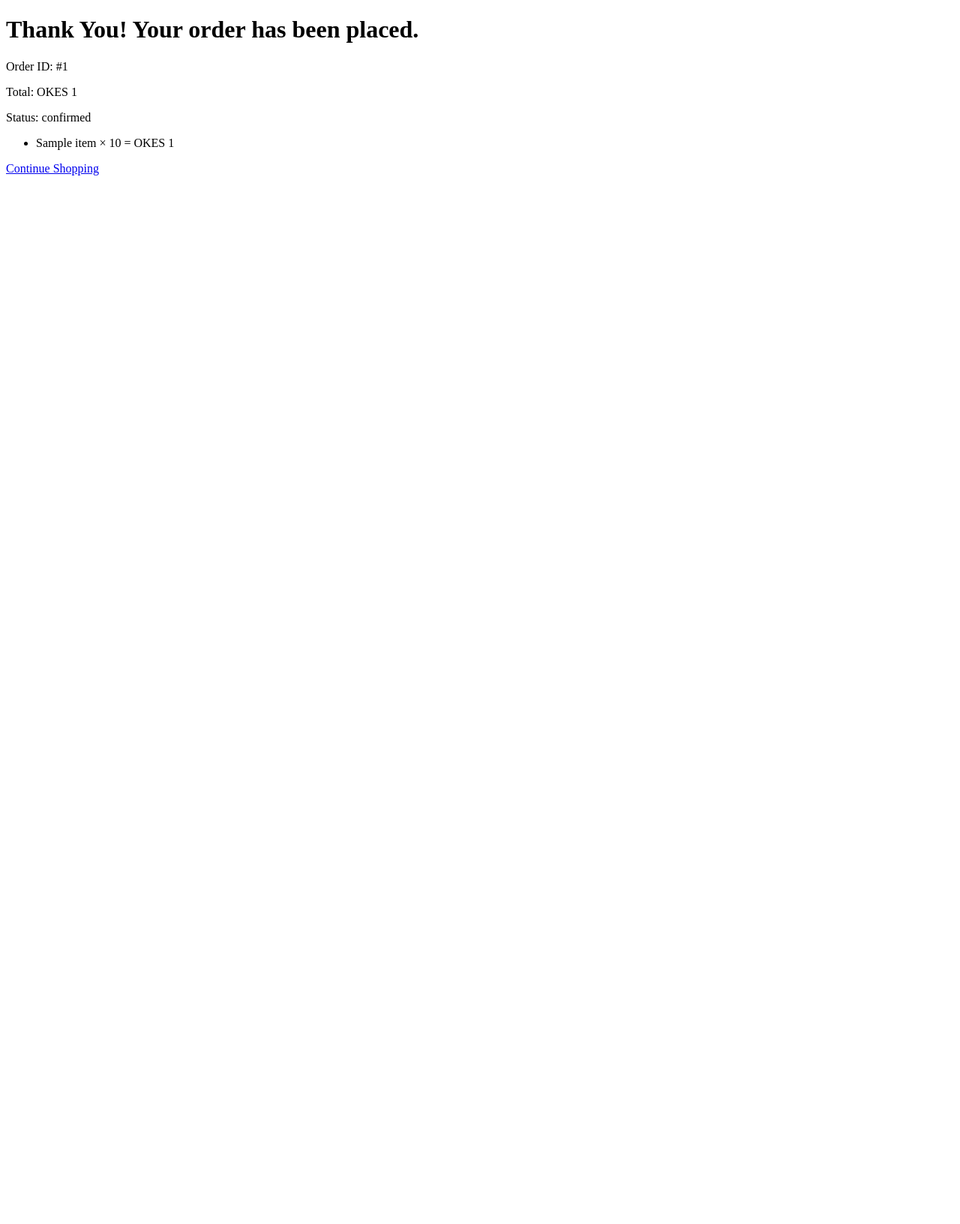
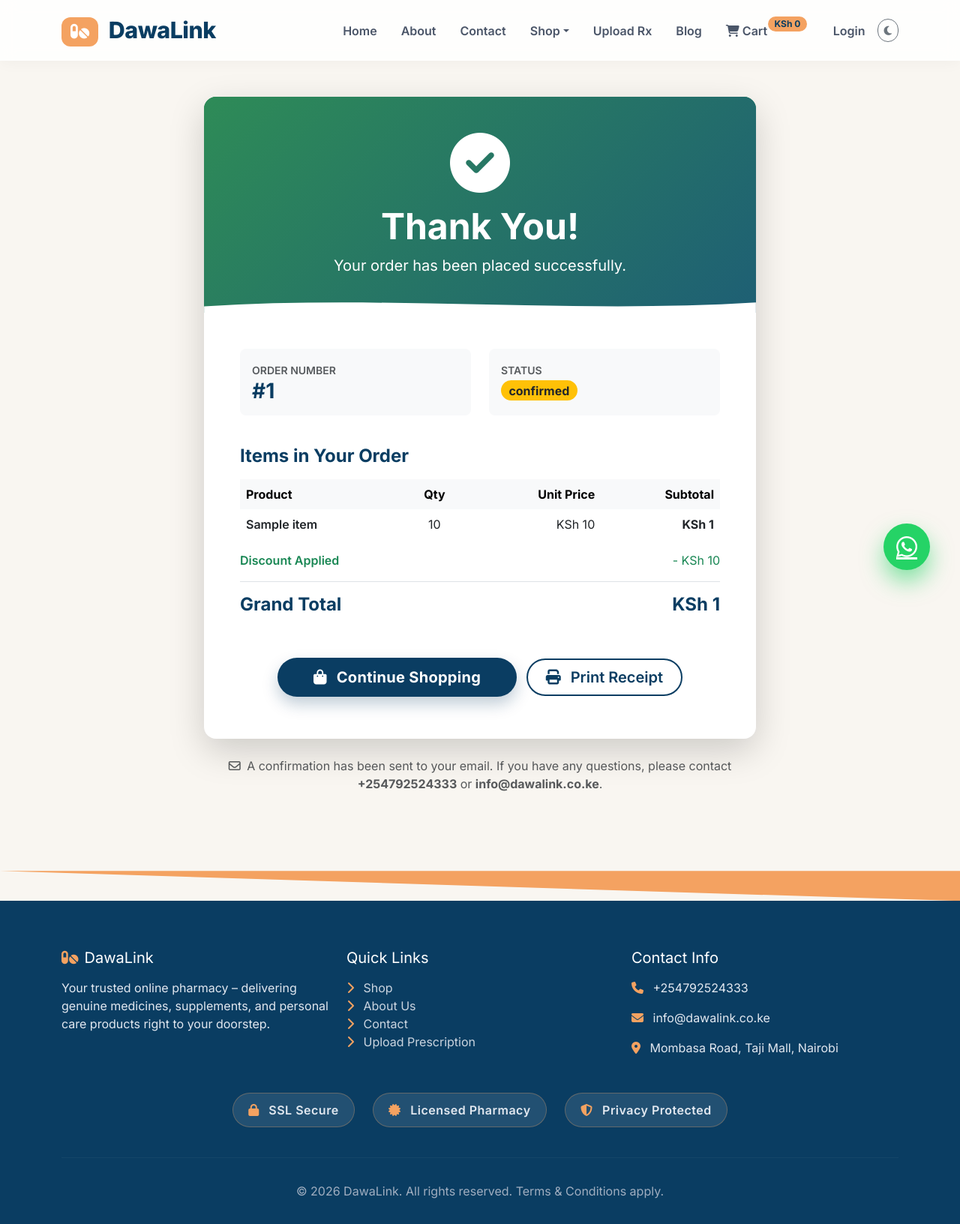
Before and after one commit to rodriguezgeorge089-art/techpharm-final, a Flask app: template templates/order_confirmation.html in a window 1280 px wide. Shown: the whole page at 75% size. Before the commit the page ends 234 px from the top, so only its background shows below. Run offline with Flask 3, Linux system fonts and the light colour scheme; the template is opened without the code that fills it: most values are stand-ins (such as "Sample title", 1, 10 or a date in 2020); some libraries are stand-ins or nearby versions.

Commit message:
Update order_confirmation.html

```diff
--- a/templates/order_confirmation.html
+++ b/templates/order_confirmation.html
@@ -1,15 +1,114 @@
-<!DOCTYPE html>
-<html>
-<body>
-    <h1>Thank You! Your order has been placed.</h1>
-    <p>Order ID: #{{ order.id }}</p>
-    <p>Total: OKES {{ order.total_amount }}</p>
-    <p>Status: {{ order.order_status }}</p>
-    <ul>
-    {% for i in items %}
-        <li>{{ i.product_name }} × {{ i.quantity }} = OKES {{ i.total_price }}</li>
-    {% endfor %}
-    </ul>
-    <a href="/">Continue Shopping</a>
-</body>
-</html>
+{% extends "base.html" %}
+{% block content %}
+
+<div class="container py-5">
+    <div class="row justify-content-center">
+        <div class="col-lg-8">
+            <!-- Animated Success Card -->
+            <div class="card border-0 shadow-lg rounded-4 overflow-hidden">
+                <!-- Header with gradient background -->
+                <div class="bg-success text-white text-center py-5 position-relative" style="background: linear-gradient(135deg, #2E8B57, #1E5F74);">
+                    <div class="mb-3">
+                        <i class="fas fa-check-circle fa-5x" style="animation: scaleIn 0.6s ease;"></i>
+                    </div>
+                    <h1 class="fw-bold display-5">Thank You!</h1>
+                    <p class="lead mb-0">Your order has been placed successfully.</p>
+                    <!-- Decorative waves -->
+                    <div style="position: absolute; bottom: -2px; left: 0; width: 100%;">
+                        <svg xmlns="http://www.w3.org/2000/svg" viewBox="0 0 1440 60"><path fill="#ffffff" d="M0,40 C480,10 960,60 1440,30 L1440,60 L0,60 Z"/></svg>
+                    </div>
+                </div>
+
+                <!-- Order Details -->
+                <div class="card-body p-4 p-md-5">
+                    <div class="row mb-4">
+                        <div class="col-md-6 mb-3">
+                            <div class="p-3 bg-light rounded-3 h-100">
+                                <small class="text-muted text-uppercase fw-semibold">Order Number</small>
+                                <h3 class="fw-bold mb-0" style="color: var(--deep-blue);">#{{ order.id }}</h3>
+                            </div>
+                        </div>
+                        <div class="col-md-6 mb-3">
+                            <div class="p-3 bg-light rounded-3 h-100">
+                                <small class="text-muted text-uppercase fw-semibold">Status</small>
+                                <h4 class="mb-0">
+                                    <span class="badge bg-warning text-dark rounded-pill fs-6">{{ order.order_status }}</span>
+                                </h4>
+                            </div>
+                        </div>
+                    </div>
+
+                    <!-- Item List -->
+                    <h4 class="fw-bold mb-3" style="color: var(--deep-blue);">Items in Your Order</h4>
+                    <div class="table-responsive">
+                        <table class="table table-borderless align-middle">
+                            <thead class="table-light">
+                                <tr>
+                                    <th>Product</th>
+                                    <th class="text-center">Qty</th>
+                                    <th class="text-end">Unit Price</th>
+                                    <th class="text-end">Subtotal</th>
+                                </tr>
+                            </thead>
+                            <tbody>
+                                {% for i in items %}
+                                <tr>
+                                    <td class="fw-semibold">{{ i.product_name }}</td>
+                                    <td class="text-center">{{ i.quantity }}</td>
+                                    <td class="text-end">KSh {{ i.unit_price }}</td>
+                                    <td class="text-end fw-bold">KSh {{ i.total_price }}</td>
+                                </tr>
+                                {% endfor %}
+                            </tbody>
+                        </table>
+                    </div>
+
+                    <!-- Discount (if applied) -->
+                    {% if discount %}
+                    <div class="d-flex justify-content-between text-success mb-2">
+                        <span class="fw-semibold">Discount Applied</span>
+                        <span>- KSh {{ discount }}</span>
+                    </div>
+                    {% endif %}
+
+                    <!-- Total -->
+                    <div class="d-flex justify-content-between border-top pt-3 mt-3">
+                        <h4 class="fw-bold" style="color: var(--deep-blue);">Grand Total</h4>
+                        <h4 class="fw-bold" style="color: var(--deep-blue);">KSh {{ order.total_amount }}</h4>
+                    </div>
+
+                    <!-- Actions -->
+                    <div class="text-center mt-5">
+                        <a href="/shop" class="btn btn-primary btn-lg rounded-pill px-5 me-2 mb-2" style="background: var(--deep-blue); border-color: var(--deep-blue);">
+                            <i class="fas fa-shopping-bag me-2"></i> Continue Shopping
+                        </a>
+                        <button onclick="window.print()" class="btn btn-outline-primary btn-lg rounded-pill px-4 mb-2" style="border-color: var(--deep-blue); color: var(--deep-blue);">
+                            <i class="fas fa-print me-2"></i> Print Receipt
+                        </button>
+                    </div>
+                </div>
+            </div>
+
+            <!-- Additional Info -->
+            <p class="text-muted text-center mt-4">
+                <i class="far fa-envelope me-1"></i> A confirmation has been sent to your email.
+                If you have any questions, please contact <strong>{{ phone }}</strong> or <strong>{{ email }}</strong>.
+            </p>
+        </div>
+    </div>
+</div>
+
+<style>
+    @keyframes scaleIn {
+        0% { transform: scale(0); opacity: 0; }
+        50% { transform: scale(1.2); }
+        100% { transform: scale(1); opacity: 1; }
+    }
+    @media print {
+        .navbar, .footer, .whatsapp-float, .btn { display: none; }
+        body { background: white; }
+        .card { box-shadow: none; border: none; }
+    }
+</style>
+
+{% endblock %}
```
